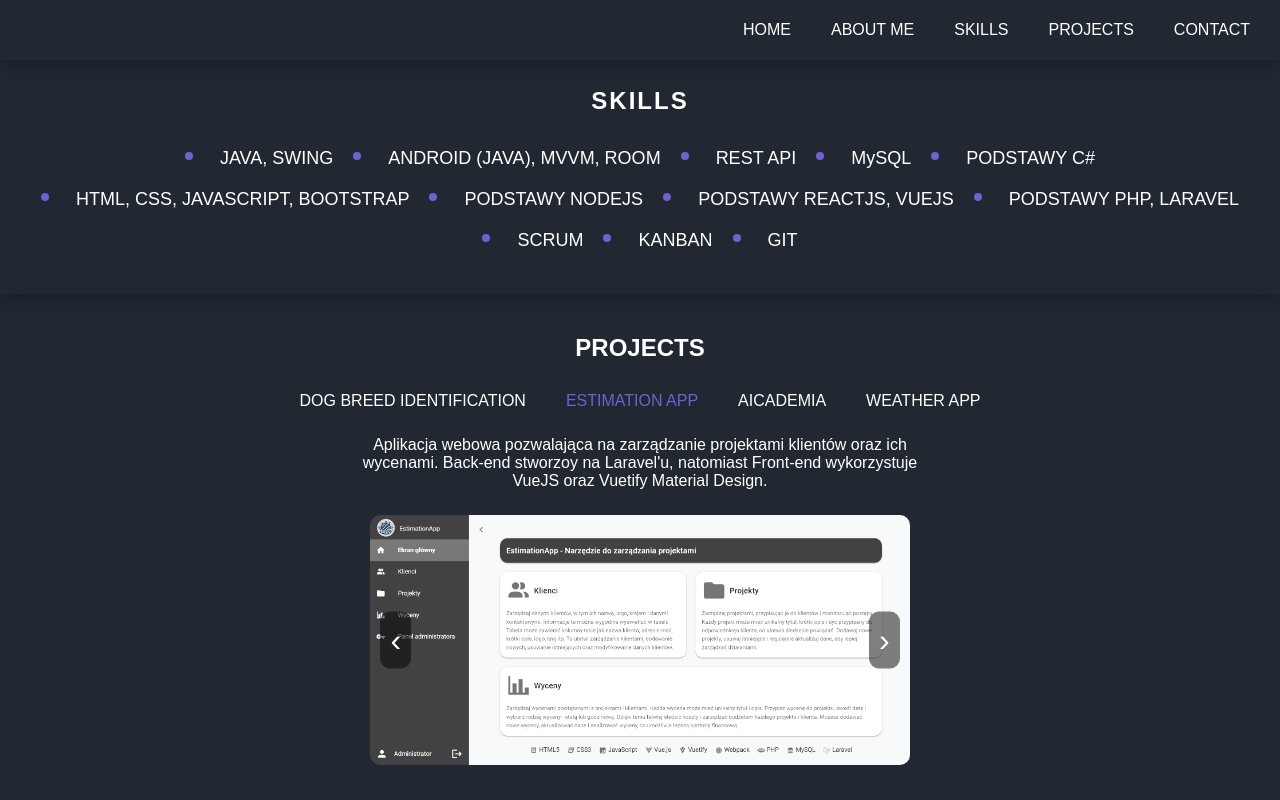
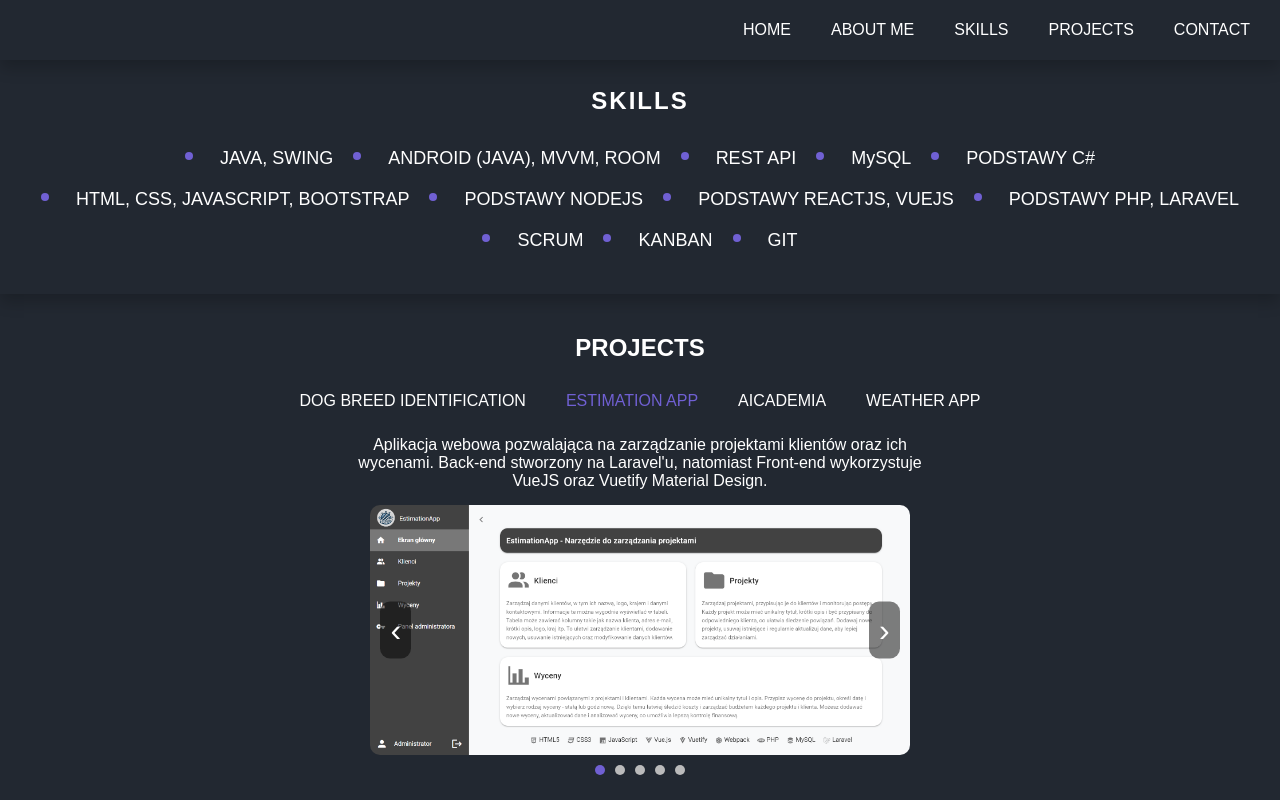
Before and after one commit to BartekArseniuk/vue-portfolio, a Vue app: page / in a window 1280 px wide. Both pictures are taken after a click on the button "ESTIMATION APP". Shown: the part 1553-2353 px from the top of the page. Built offline with nearby package versions, Linux system fonts and the light colour scheme.

Commit message:
Add animations

```diff
--- a/src/components/ProjectsSection.vue
+++ b/src/components/ProjectsSection.vue
@@ -29,12 +29,17 @@
 
             <div v-show="activeProject === 'ESTIMATION APP'" class="project-content">
                 <p>
-                    Aplikacja webowa pozwalająca na zarządzanie projektami klientów oraz ich wycenami. Back-end stworzoy na Laravel'u, natomiast Front-end wykorzystuje VueJS oraz Vuetify Material Design.
+                    Aplikacja webowa pozwalająca na zarządzanie projektami klientów oraz ich wycenami. Back-end stworzony na Laravel'u, natomiast Front-end wykorzystuje VueJS oraz Vuetify Material Design.
                 </p>
                 <div class="carousel">
                     <button class="carousel-arrow left" @click="prevImage">‹</button>
-                    <img :src="currentImage.src" :alt="currentImage.alt" class="carousel-image" />
+                    <transition name="carousel-fade" mode="out-in">
+                        <img v-if="currentImage" :key="currentImage.src" :src="currentImage.src" :alt="currentImage.alt" class="carousel-image" />
+                    </transition>
                     <button class="carousel-arrow right" @click="nextImage">›</button>
+                </div>
+                <div class="carousel-dots">
+                    <span v-for="(image, index) in estimationAppImages" :key="index" :class="{ active: index === currentImageIndex }" class="dot" @click="setImageIndex(index)"></span>
                 </div>
             </div>
 
@@ -44,8 +49,13 @@
                 </p>
                 <div class="carousel">
                     <button class="carousel-arrow left" @click="prevImage">‹</button>
-                    <img :src="currentAICademiaImage.src" :alt="currentAICademiaImage.alt" class="carousel-image" />
+                    <transition name="carousel-fade" mode="out-in">
+                        <img v-if="currentImage" :key="currentImage.src" :src="currentImage.src" :alt="currentImage.alt" class="carousel-image" />
+                    </transition>
                     <button class="carousel-arrow right" @click="nextImage">›</button>
+                </div>
+                <div class="carousel-dots">
+                    <span v-for="(image, index) in aicademiaImages" :key="index" :class="{ active: index === currentImageIndex }" class="dot" @click="setImageIndex(index)"></span>
                 </div>
             </div>
 
@@ -61,13 +71,13 @@
 </div>
 </template>
 
+
 <script>
 export default {
     data() {
         return {
             activeProject: 'DOG BREED IDENTIFICATION',
             currentImageIndex: 0,
-            currentAICademiaIndex: 0,
             dogBreedIdentificationImage: {
                 src: '/images/projects/DBI/DBI.png',
                 alt: 'Dog Breed Identification'
@@ -118,39 +128,42 @@ export default {
     },
     computed: {
         currentImage() {
-            return this.estimationAppImages[this.currentImageIndex];
+            if (this.activeProject === 'ESTIMATION APP') {
+                return this.estimationAppImages[this.currentImageIndex];
+            } else if (this.activeProject === 'AICADEMIA') {
+                return this.aicademiaImages[this.currentImageIndex];
+            }
+            return null;
         },
-        currentAICademiaImage() {
-            return this.aicademiaImages[this.currentAICademiaIndex];
-        }
     },
     methods: {
         setActiveProject(project) {
-            requestAnimationFrame(() => {
-                if (this.activeProject !== project) {
-                    this.activeProject = project;
-                    this.currentImageIndex = 0;
-                    this.currentAICademiaIndex = 0;
-                }
-            });
+            if (this.activeProject !== project) {
+                this.activeProject = project;
+                this.currentImageIndex = 0;
+            }
         },
         prevImage() {
             if (this.activeProject === 'ESTIMATION APP') {
                 this.currentImageIndex = (this.currentImageIndex - 1 + this.estimationAppImages.length) % this.estimationAppImages.length;
             } else if (this.activeProject === 'AICADEMIA') {
-                this.currentAICademiaIndex = (this.currentAICademiaIndex - 1 + this.aicademiaImages.length) % this.aicademiaImages.length;
+                this.currentImageIndex = (this.currentImageIndex - 1 + this.aicademiaImages.length) % this.aicademiaImages.length;
             }
         },
         nextImage() {
             if (this.activeProject === 'ESTIMATION APP') {
                 this.currentImageIndex = (this.currentImageIndex + 1) % this.estimationAppImages.length;
             } else if (this.activeProject === 'AICADEMIA') {
-                this.currentAICademiaIndex = (this.currentAICademiaIndex + 1) % this.aicademiaImages.length;
+                this.currentImageIndex = (this.currentImageIndex + 1) % this.aicademiaImages.length;
             }
+        },
+        setImageIndex(index) {
+            this.currentImageIndex = index;
         }
     }
 };
 </script>
+
 
 <style scoped>
 .projects-section {
@@ -222,7 +235,9 @@ export default {
     align-items: center;
     justify-content: center;
     position: relative;
-    margin-top: 15px;
+    margin-top: 5px;
+    overflow: hidden;
+    height: 250px;
 }
 
 .carousel-image {
@@ -260,13 +275,43 @@ export default {
     background-color: #7060D3;
 }
 
+.carousel-dots {
+    display: flex;
+    justify-content: center;
+    margin-top: 10px;
+}
+
+.dot {
+    height: 10px;
+    width: 10px;
+    margin: 0 5px;
+    background-color: #bbb;
+    border-radius: 50%;
+    display: inline-block;
+    cursor: pointer;
+}
+
+.dot.active {
+    background-color: #7060D3;
+}
+
 .fade-enter-active,
 .fade-leave-active {
-    transition: opacity 0.5s ease;
+    transition: opacity 0.2s ease;
 }
 
 .fade-enter,
 .fade-leave-to {
     opacity: 0;
 }
+
+.carousel-fade-enter-active,
+.carousel-fade-leave-active {
+    transition: opacity 0.2s ease;
+}
+
+.carousel-fade-enter,
+.carousel-fade-leave-to {
+    opacity: 0;
+}
 </style>
```
